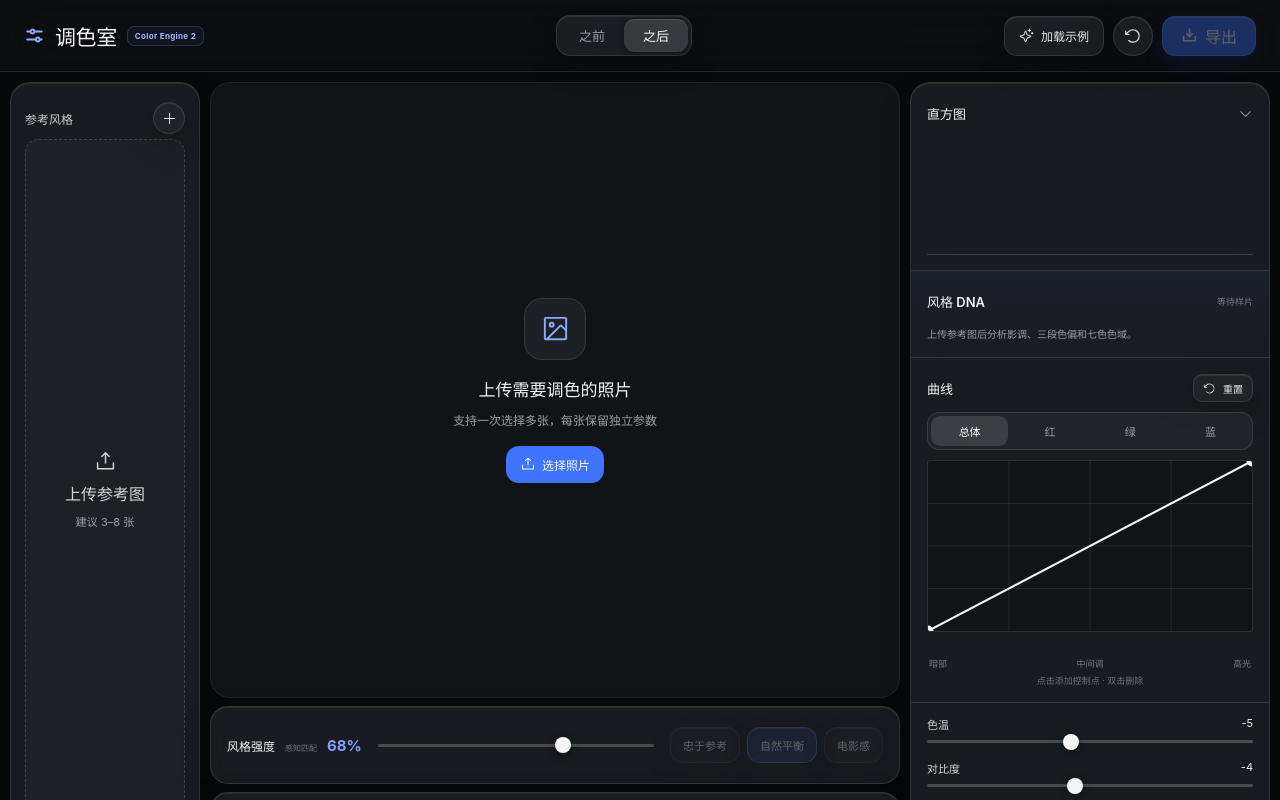
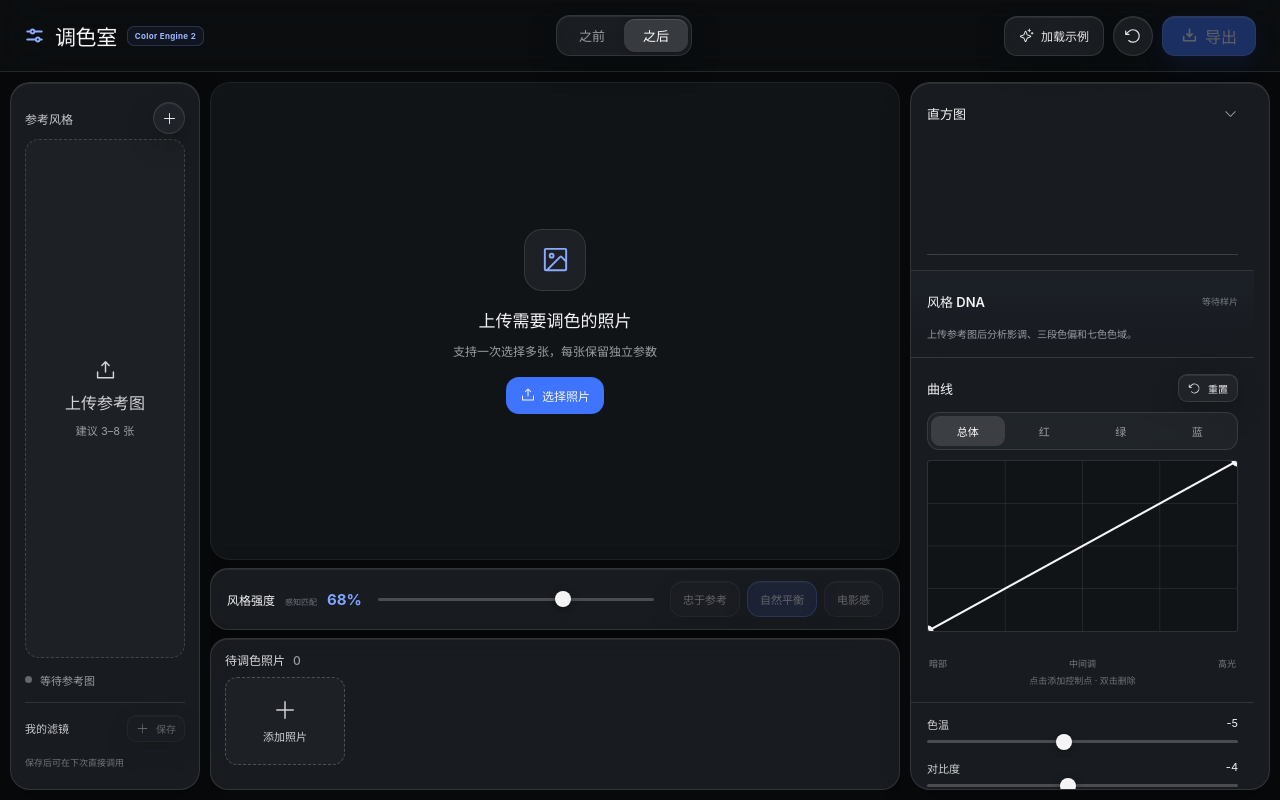
Before and after one commit to LeoMa0916/color-lab, a React (Vite) app: page / in a window 1280 px wide. Shown: the top 800 px of the page. Built offline with nearby package versions, Linux system fonts and the light colour scheme.

Commit message:
Fix fullscreen viewport clipping

```diff
--- a/index.html
+++ b/index.html
@@ -2,8 +2,8 @@
 <html lang="en">
   <head>
     <meta charset="UTF-8" />
-    <meta name="viewport" content="width=device-width, initial-scale=1.0" />
-    <title>Prototype</title>
+    <meta name="viewport" content="width=device-width, initial-scale=1.0, viewport-fit=cover" />
+    <title>调色室 · Color Lab</title>
   </head>
   <body>
     <div id="root"></div>
--- a/src/styles.css
+++ b/src/styles.css
@@ -18,10 +18,16 @@
 
 * { box-sizing: border-box; }
 
+html, body, #root {
+  width: 100%;
+  height: 100%;
+  min-height: 0;
+}
+
 body {
   margin: 0;
   min-width: 320px;
-  min-height: 100vh;
+  min-height: 100dvh;
   background: var(--bg);
   overflow: hidden;
   -webkit-font-smoothing: antialiased;
@@ -35,9 +41,11 @@ button:focus-visible, input:focus-visible, select:focus-visible, [role="button"]
 }
 
 .app-shell {
-  min-height: 100vh;
+  height: 100dvh;
+  min-height: 0;
   display: grid;
   grid-template-rows: 72px minmax(0, 1fr);
+  overflow: hidden;
   background: #07090b;
 }
 
@@ -173,11 +181,13 @@ button:focus-visible, input:focus-visible, select:focus-visible, [role="button"]
 }
 
 .workspace {
+  height: 100%;
   min-height: 0;
   display: grid;
   grid-template-columns: 190px minmax(520px, 1fr) 360px;
   gap: 10px;
   padding: 10px;
+  overflow: hidden;
 }
 
 .left-panel, .right-panel {
@@ -360,8 +370,9 @@ figure { margin: 0; }
   min-width: 0;
   min-height: 0;
   display: grid;
-  grid-template-rows: minmax(300px, 1fr) 78px 180px;
+  grid-template-rows: minmax(180px, 1fr) auto clamp(132px, 19dvh, 180px);
   gap: 8px;
+  overflow: hidden;
 }
 
 .photo-stage {
@@ -522,8 +533,10 @@ input[type="range"]::-webkit-slider-thumb {
 
 .target-strip {
   min-width: 0;
+  min-height: 0;
   padding: 12px 14px;
   border-radius: 18px;
+  overflow: hidden;
 }
 
 .target-strip-title {
@@ -539,14 +552,16 @@ input[type="range"]::-webkit-slider-thumb {
 .target-scroller {
   display: flex;
   gap: 9px;
+  min-height: 0;
   overflow-x: auto;
+  overflow-y: hidden;
   padding-bottom: 2px;
   scrollbar-width: thin;
 }
 
 .add-target, .target-thumb {
   flex: 0 0 120px;
-  height: 112px;
+  height: clamp(78px, 11dvh, 112px);
   border-radius: 12px;
 }
 
@@ -604,7 +619,11 @@ input[type="range"]::-webkit-slider-thumb {
   letter-spacing: .08em;
 }
 
-.right-panel { overflow-y: auto; }
+.right-panel {
+  overflow-y: auto;
+  overscroll-behavior: contain;
+  scrollbar-gutter: stable;
+}
 .inspector-section { padding: 15px 16px; border-bottom: 1px solid var(--line); }
 .section-title { min-height: 30px; margin-bottom: 9px; }
 .section-title h2 { margin: 0; font-size: 13px; font-weight: 630; }
@@ -936,7 +955,18 @@ input[type="range"]::-webkit-slider-thumb {
 
 @media (max-width: 1180px) {
   body { overflow: auto; }
-  .workspace { grid-template-columns: 170px minmax(500px, 1fr); }
+  .app-shell { height: auto; min-height: 100dvh; overflow: visible; }
+  .workspace {
+    height: auto;
+    min-height: calc(100dvh - 72px);
+    grid-template-columns: 170px minmax(500px, 1fr);
+    overflow: visible;
+  }
+  .canvas-column {
+    min-height: 650px;
+    grid-template-rows: minmax(300px, 1fr) auto 160px;
+    overflow: visible;
+  }
   .right-panel { grid-column: 1 / -1; display: grid; grid-template-columns: repeat(2, minmax(0, 1fr)); }
   .curve-section { grid-row: span 2; }
   .palette-section { display: none; }
@@ -963,6 +993,18 @@ input[type="range"]::-webkit-slider-thumb {
   .preset-export { grid-template-columns: 1fr; }
 }
 
+@media (min-width: 1181px) and (max-height: 720px) {
+  .app-shell { grid-template-rows: 60px minmax(0, 1fr); }
+  .topbar { height: 60px; }
+  .workspace { padding: 8px; gap: 8px; }
+  .left-panel { padding: 10px; }
+  .canvas-column { grid-template-rows: minmax(150px, 1fr) auto 124px; gap: 6px; }
+  .control-dock { padding-block: 9px; }
+  .target-strip { padding: 8px 12px; }
+  .target-strip-title { margin-bottom: 6px; }
+  .add-target, .target-thumb { height: 82px; }
+}
+
 @media (prefers-reduced-motion: reduce) {
   *, *::before, *::after {
     scroll-behavior: auto !important;
```
